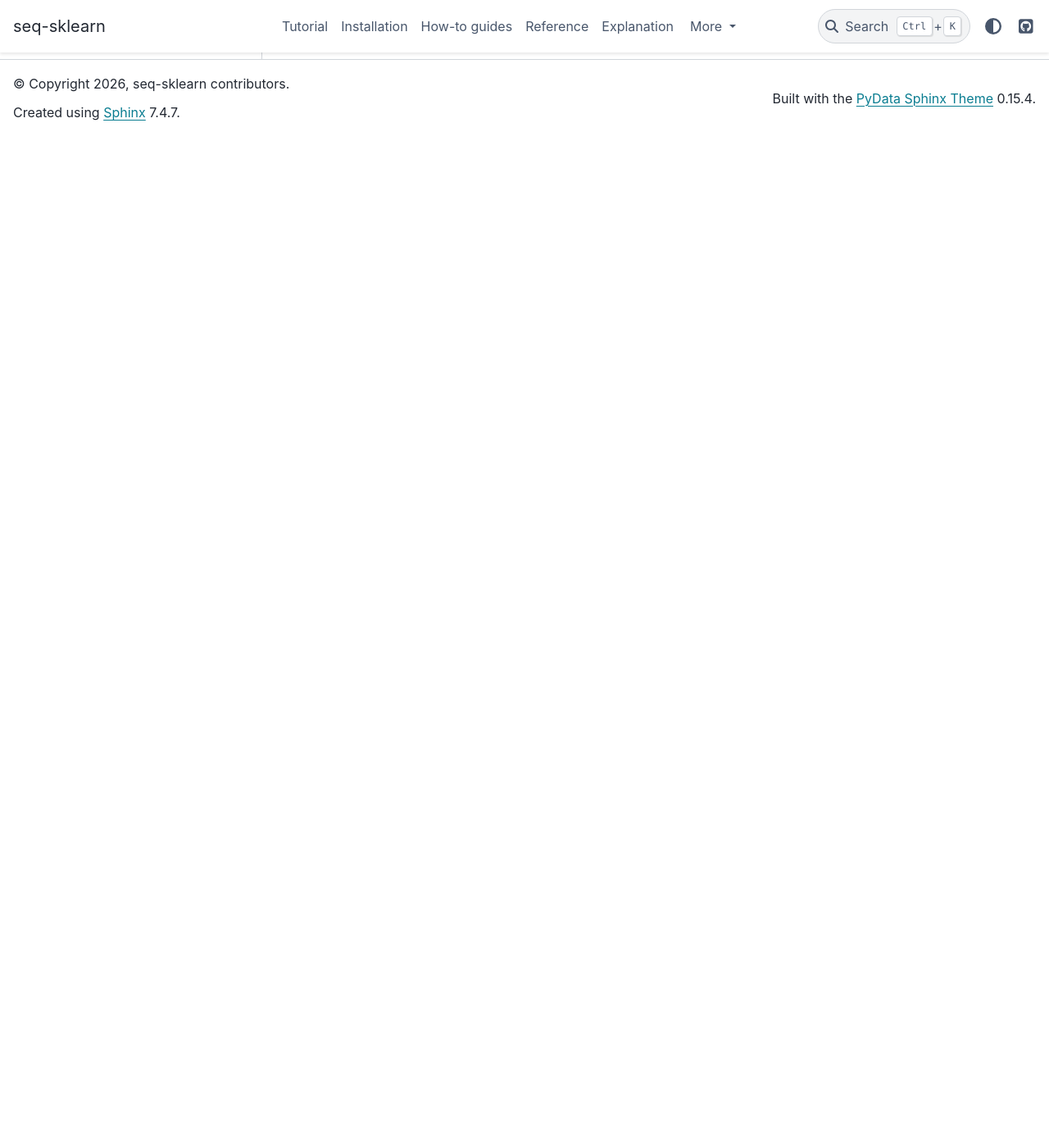
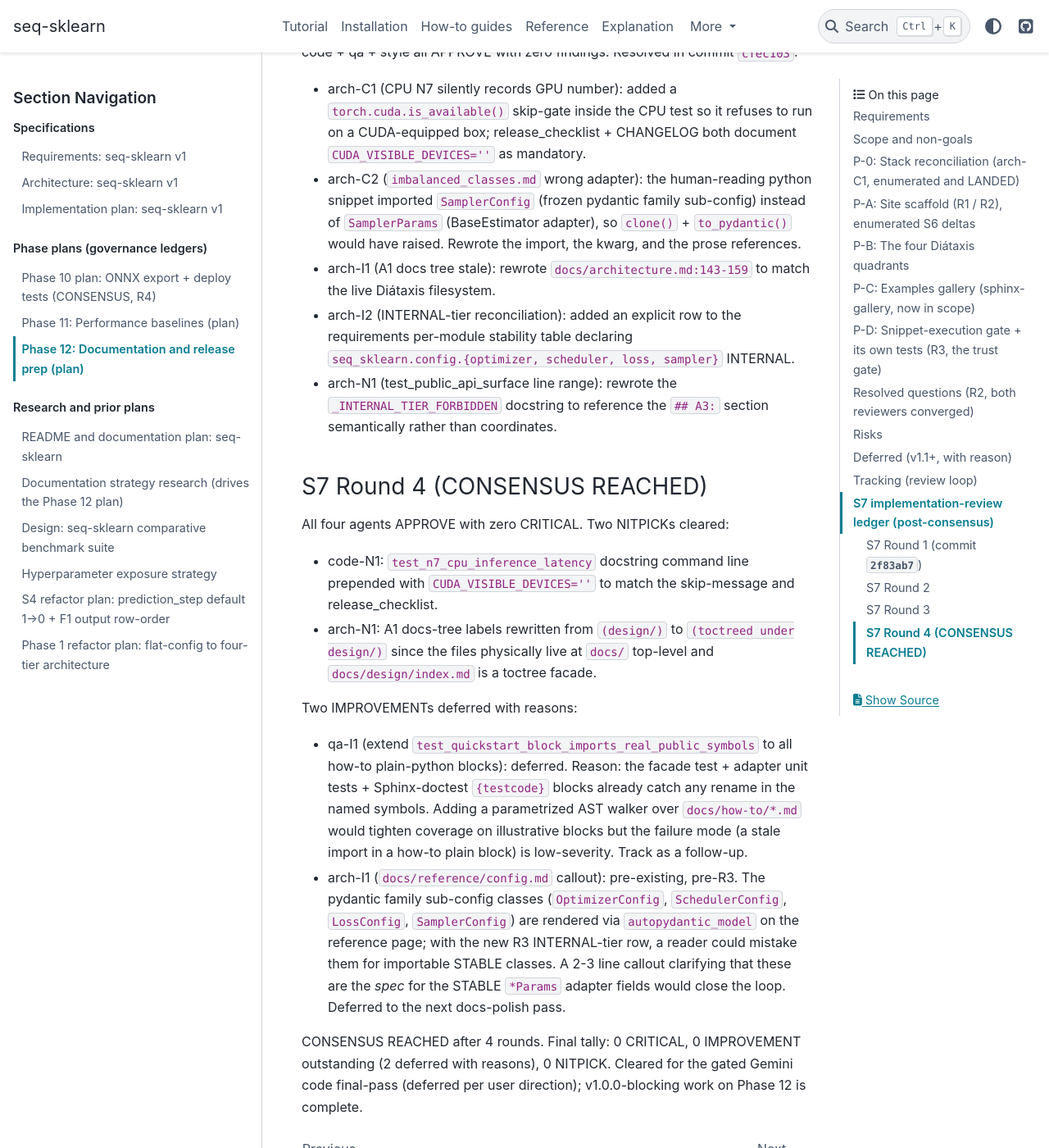
Before and after one commit to switch527/seq-sklearn, a Sphinx documentation site: the page built from docs/phase12_docs_release.md, in a window 1280 px wide and 1400 px high, scrolled down 20216 px. Shown: the whole window at 82% size. Built offline with Sphinx 7.4.7 and the PyData theme 0.15.4, drawn with Linux system fonts in a browser that asks for light colours; pages that are not in the unit, such as notebooks, are missing from menus; before the commit the page ends 20382 px from its top, so only the background shows below that.

Commit message:
docs(phase12,S7-R4): CONSENSUS REACHED - 4 rounds; 2 nitpicks cleared, 2 improvements deferred
R4 of the S7 swarm cycle. All four agents APPROVE with zero
CRITICAL. Hard cap (4) reached. Phase 12 v1.0.0-blocking work
complete.

Cleared NITPICKs:

- code-N1: `test_n7_cpu_inference_latency` docstring command
  prepended with `CUDA_VISIBLE_DEVICES=''` so the docstring,
  skip-message, and release_checklist all agree.
- arch-N1: A1 docs-tree labels rewritten from `(design/)` to
  `(toctreed under design/)` since the files physically live at
  `docs/` top-level and `docs/design/index.md` is a toctree facade.

Deferred IMPROVEMENTs (recorded with reasons in the S7 R4 ledger
section of `docs/phase12_docs_release.md`):

- qa-I1 (parametrized import-walker over how-to plain blocks):
  the facade test + adapter unit tests + Sphinx-doctest already
  catch named-symbol renames; the failure mode of a stale import
  in an illustrative how-to plain block is low-severity. Tracked
  as a follow-up.
- arch-I1 (`config.md` adapter-vs-pydantic callout): pre-existing
  pre-R3. The pydantic family sub-config classes are rendered via
  `autopydantic_model` on the reference page; a 2-3 line callout
  clarifying they are the *spec* for the STABLE `*Params` adapter
  fields would close the loop. Deferred to the next docs-polish
  pass.

Verification:

- sphinx-build -W -b html + -b doctest: clean.
- tests/docs/ + facade + n7: 24 passed, 2 skipped (env-gates).

Co-Authored-By: Claude Opus 4.7 (1M context) <noreply@anthropic.com>

```diff
--- a/docs/phase12_docs_release.md
+++ b/docs/phase12_docs_release.md
@@ -811,3 +811,61 @@ the six adapter classes; CHANGELOG `Added` entry calls out the
 `from seq_sklearn import ...` (the documented STABLE form); this
 ledger added; `__init__.py` docstring updated to reference the
 `## A3:` heading rather than a stale line range.
+
+### S7 Round 3
+
+Architecture-reviewer raised two CRITICAL, two IMPROVEMENT, one
+NITPICK; code + qa + style all APPROVE with zero findings. Resolved
+in commit `cfec103`:
+
+- arch-C1 (CPU N7 silently records GPU number): added a
+  `torch.cuda.is_available()` skip-gate inside the CPU test so it
+  refuses to run on a CUDA-equipped box; release_checklist + CHANGELOG
+  both document `CUDA_VISIBLE_DEVICES=''` as mandatory.
+- arch-C2 (`imbalanced_classes.md` wrong adapter): the human-reading
+  python snippet imported `SamplerConfig` (frozen pydantic family
+  sub-config) instead of `SamplerParams` (BaseEstimator adapter), so
+  `clone()` + `to_pydantic()` would have raised. Rewrote the import,
+  the kwarg, and the prose references.
+- arch-I1 (A1 docs tree stale): rewrote `docs/architecture.md:143-159`
+  to match the live Diátaxis filesystem.
+- arch-I2 (INTERNAL-tier reconciliation): added an explicit row to
+  the requirements per-module stability table declaring
+  `seq_sklearn.config.{optimizer, scheduler, loss, sampler}` INTERNAL.
+- arch-N1 (test_public_api_surface line range): rewrote the
+  `_INTERNAL_TIER_FORBIDDEN` docstring to reference the `## A3:`
+  section semantically rather than coordinates.
+
+### S7 Round 4 (CONSENSUS REACHED)
+
+All four agents APPROVE with zero CRITICAL. Two NITPICKs cleared:
+
+- code-N1: `test_n7_cpu_inference_latency` docstring command line
+  prepended with `CUDA_VISIBLE_DEVICES=''` to match the skip-message
+  and release_checklist.
+- arch-N1: A1 docs-tree labels rewritten from `(design/)` to
+  `(toctreed under design/)` since the files physically live at
+  `docs/` top-level and `docs/design/index.md` is a toctree facade.
+
+Two IMPROVEMENTs deferred with reasons:
+
+- qa-I1 (extend `test_quickstart_block_imports_real_public_symbols`
+  to all how-to plain-python blocks): deferred. Reason: the facade
+  test + adapter unit tests + Sphinx-doctest `{testcode}` blocks
+  already catch any rename in the named symbols. Adding a parametrized
+  AST walker over `docs/how-to/*.md` would tighten coverage on
+  illustrative blocks but the failure mode (a stale import in a
+  how-to plain block) is low-severity. Track as a follow-up.
+- arch-I1 (`docs/reference/config.md` callout): pre-existing,
+  pre-R3. The pydantic family sub-config classes (`OptimizerConfig`,
+  `SchedulerConfig`, `LossConfig`, `SamplerConfig`) are rendered via
+  `autopydantic_model` on the reference page; with the new R3
+  INTERNAL-tier row, a reader could mistake them for importable
+  STABLE classes. A 2-3 line callout clarifying that these are the
+  *spec* for the STABLE `*Params` adapter fields would close the
+  loop. Deferred to the next docs-polish pass.
+
+CONSENSUS REACHED after 4 rounds. Final tally: 0 CRITICAL,
+0 IMPROVEMENT outstanding (2 deferred with reasons), 0 NITPICK.
+Cleared for the gated Gemini code final-pass (deferred per user
+direction); v1.0.0-blocking work on Phase 12 is complete.
```
Also changed, not shown: docs/architecture.md (+3 -3 lines), 1 other file.
